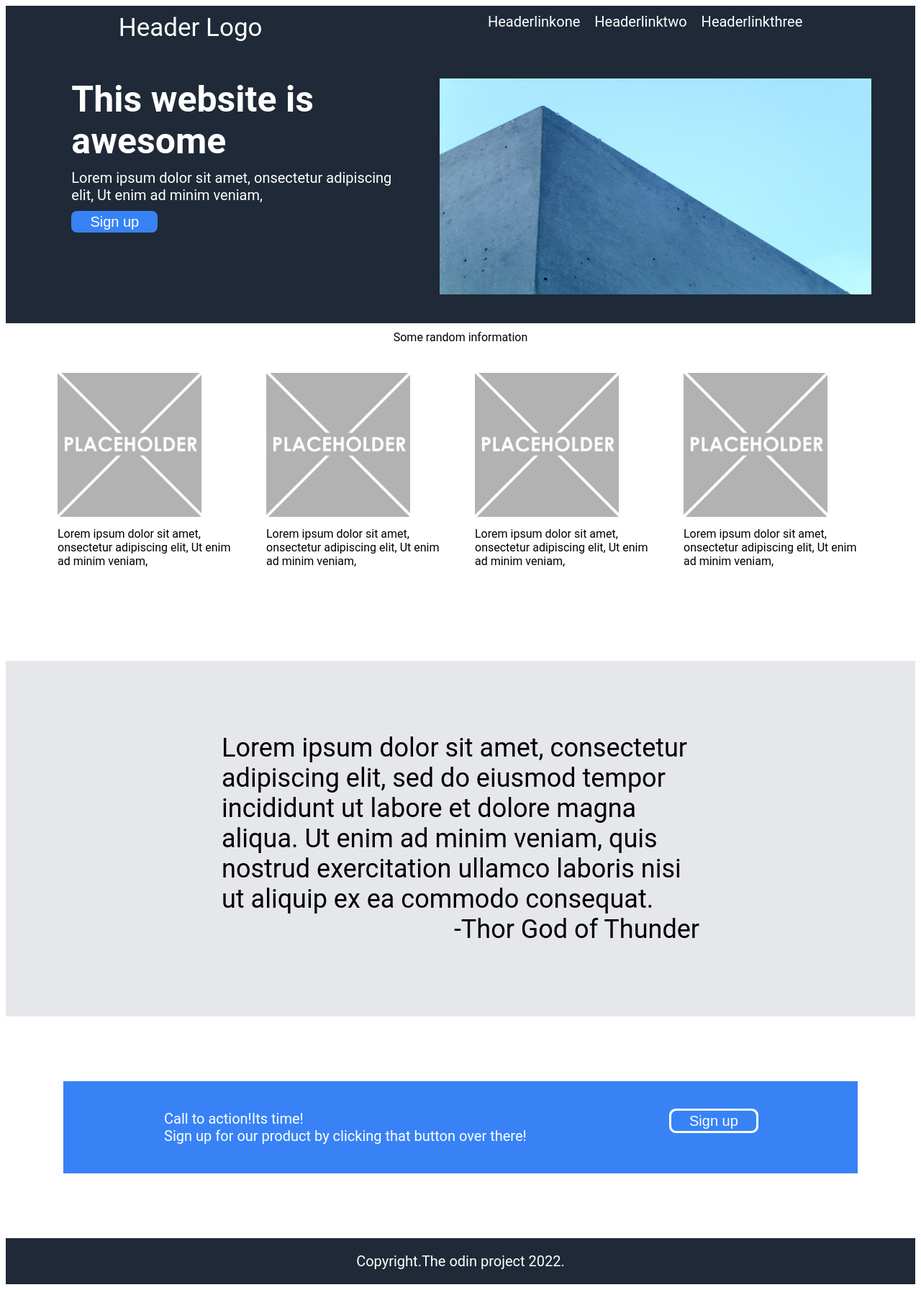
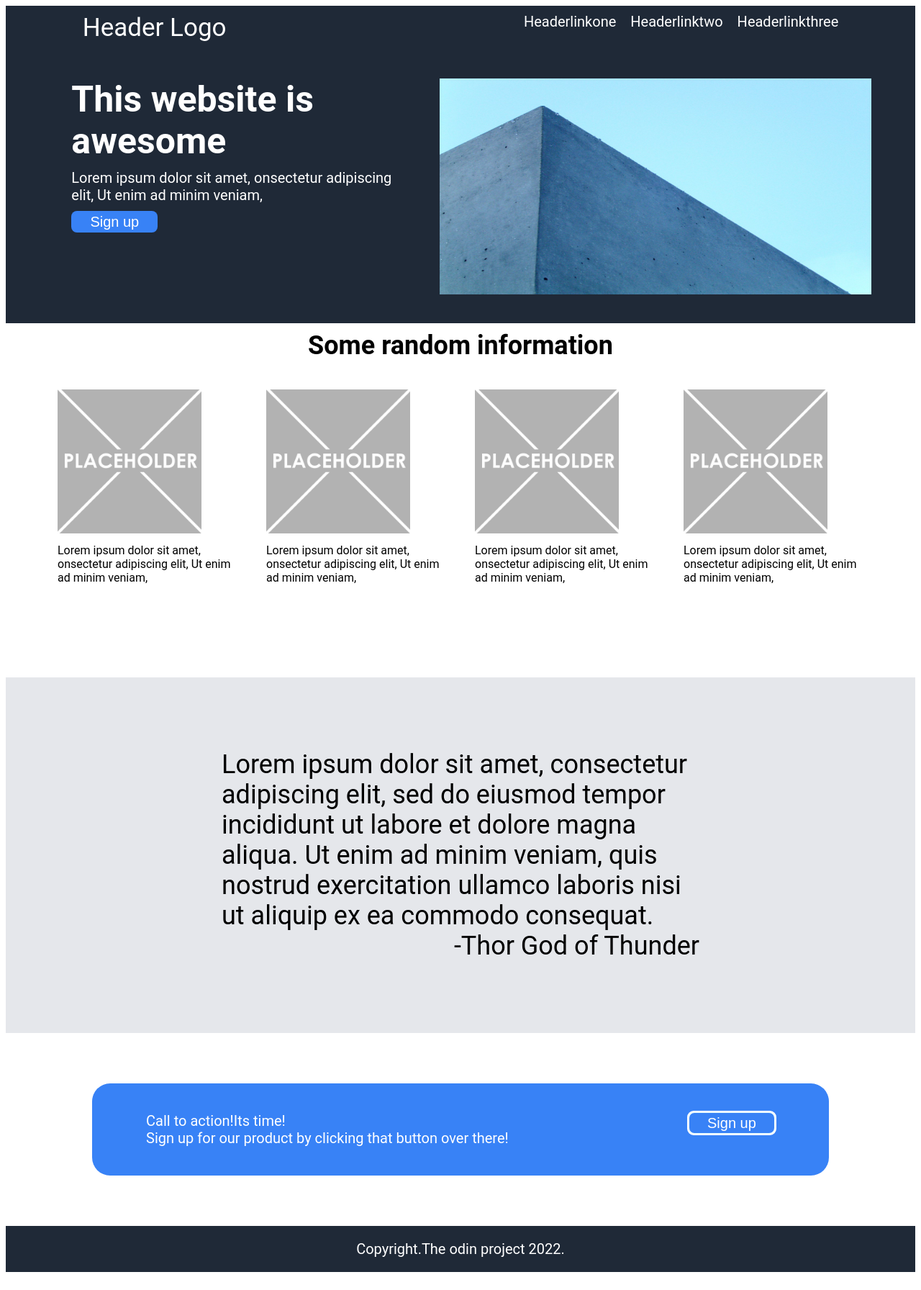
Before and after one commit to alinjobo/Landing-page, a plain HTML site: page index.html in a window 1280 px wide. Shown: the whole page at 72% size. Drawn offline with Linux system fonts and the light colour scheme.

Commit message:
Added some styles

```diff
--- a/style.css
+++ b/style.css
@@ -18,13 +18,14 @@ body {
     display: flex;
     font-size: 35px;
     justify-content: space-around;
-
+    gap: 200px;
     /*padding-left: 100px;
     padding-right: 100px;*/
     padding-top: 10px;
     padding-bottom: 40px;
 }
 .links{
+    justify-self: flex-end;
     font-size: 20px;
     display: flex;
 
@@ -77,7 +78,10 @@ a{
     ;
 
 }
-
+.info-heading{
+    font-size: 36px;
+    font-weight: bolder;
+}
 
 
 .info-contents{
@@ -127,14 +131,16 @@ a{
     align-self: flex-end;
 }
 .bottom{
-    margin: 80px;
+    margin: 60px 120px 60px 120px;
     padding: 70px;
     font-size: 20px;
     background-color: #3882F6;
     color:white;
     display: flex;
     padding: 40px;
+    gap: 180px;
     justify-content: space-around;
+    border-radius: 25px;
 }
 .bottom button{
     outline-style: auto;
```
